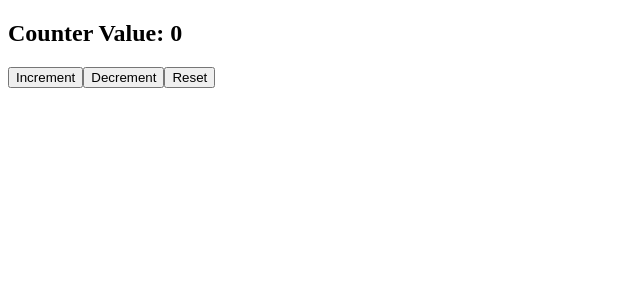
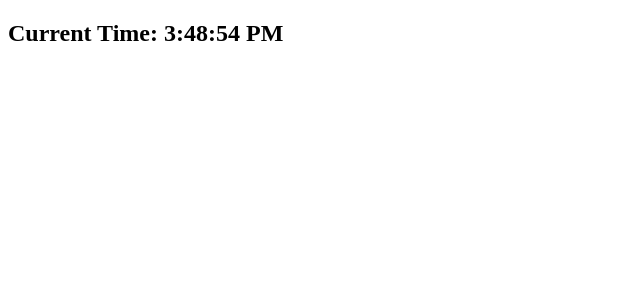
Before and after one commit to Iamarainbow2/Exercices, a React (Vite) app in the folder React/: page / in a window 1280 px wide. Shown: the top 300 px of the page, without its empty margins (0-640 px from the left). Built offline with nearby package versions, Linux system fonts and the light colour scheme; the HTML template or start-up script is replaced by a standard one.

Commit message:
Clock added

```diff
--- a/React/src/App.jsx
+++ b/React/src/App.jsx
@@ -1,9 +1,11 @@
-import Counter from "./Components/Counter";
+
+import Clock from "./Components/Clock";
 
 function App() {
   return (
     <div>
-        <Counter decrementAmount={2} initialCount={0}/>
+
+      <Clock />
     </div>
   );
 }
--- /dev/null
+++ b/React/src/Components/Clock.jsx
@@ -0,0 +1,28 @@
+import React, { useState, useEffect } from 'react';
+
+function Clock() {
+
+  const [currentTime, setCurrentTime] = useState(new Date());
+
+
+  useEffect(() => {
+
+    const updateTime = () => {
+      setCurrentTime(new Date());
+    };
+
+
+    const intervalId = setInterval(updateTime, 1000);
+
+
+    return () => clearInterval(intervalId);
+  }, []);
+
+  return (
+    <div>
+      <h2>Current Time: {currentTime.toLocaleTimeString()}</h2>
+    </div>
+  );
+}
+
+export default Clock;
--- a/React/src/Components/Counter.jsx
+++ /dev/null
@@ -1,38 +0,0 @@
-import { useState, useEffect } from 'react';
-import CounterDisplay from './CounterDisplay';
-
-function Counter({ initialCount, decrementAmount }) {
-
-  const [counter, setCounter] = useState(initialCount);
-
-
-  useEffect(() => {
-    console.log(`Current value of counter: ${counter}`);
-  }, [counter]);
-
-
-  const handleIncrement = () => {
-    setCounter((prevCounter) => prevCounter + 1);
-  };
-
-
-  const handleDecrement = () => {
-    setCounter((prevCounter) => prevCounter - decrementAmount);
-  };
-
-
-  const handleReset = () => {
-    setCounter(initialCount);
-  };
-
-  return (
-    <div>
-      <CounterDisplay count={counter} />
-      <button onClick={handleIncrement}>Increment</button>
-      <button onClick={handleDecrement}>Decrement</button>
-      <button onClick={handleReset}>Reset</button>
-    </div>
-  );
-}
-
-export default Counter;
--- a/React/src/Components/CounterDisplay.jsx
+++ /dev/null
@@ -1,7 +0,0 @@
-
-
-function CounterDisplay({ count }) {
-  return <h2>Counter Value: {count}</h2>;
-}
-
-export default CounterDisplay;
```
Lines whose indentation alone changed are shown as unchanged.
